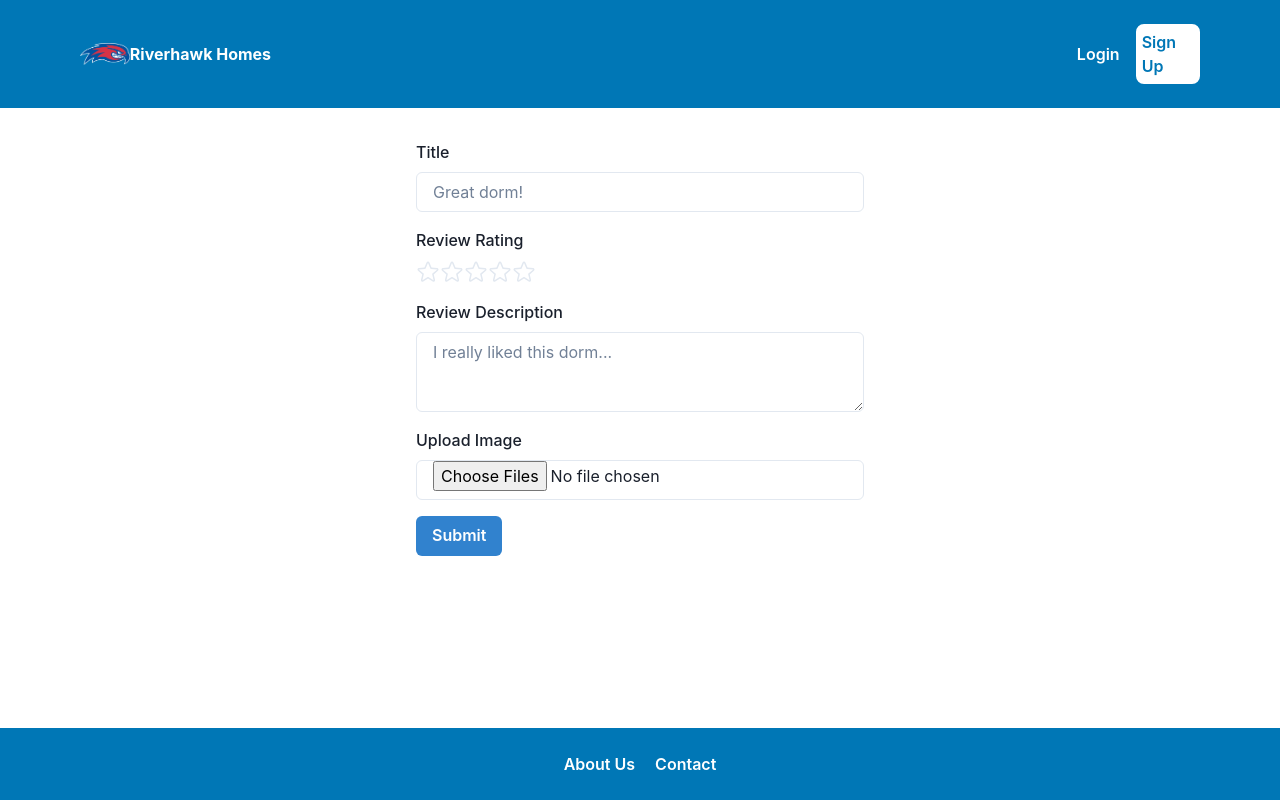
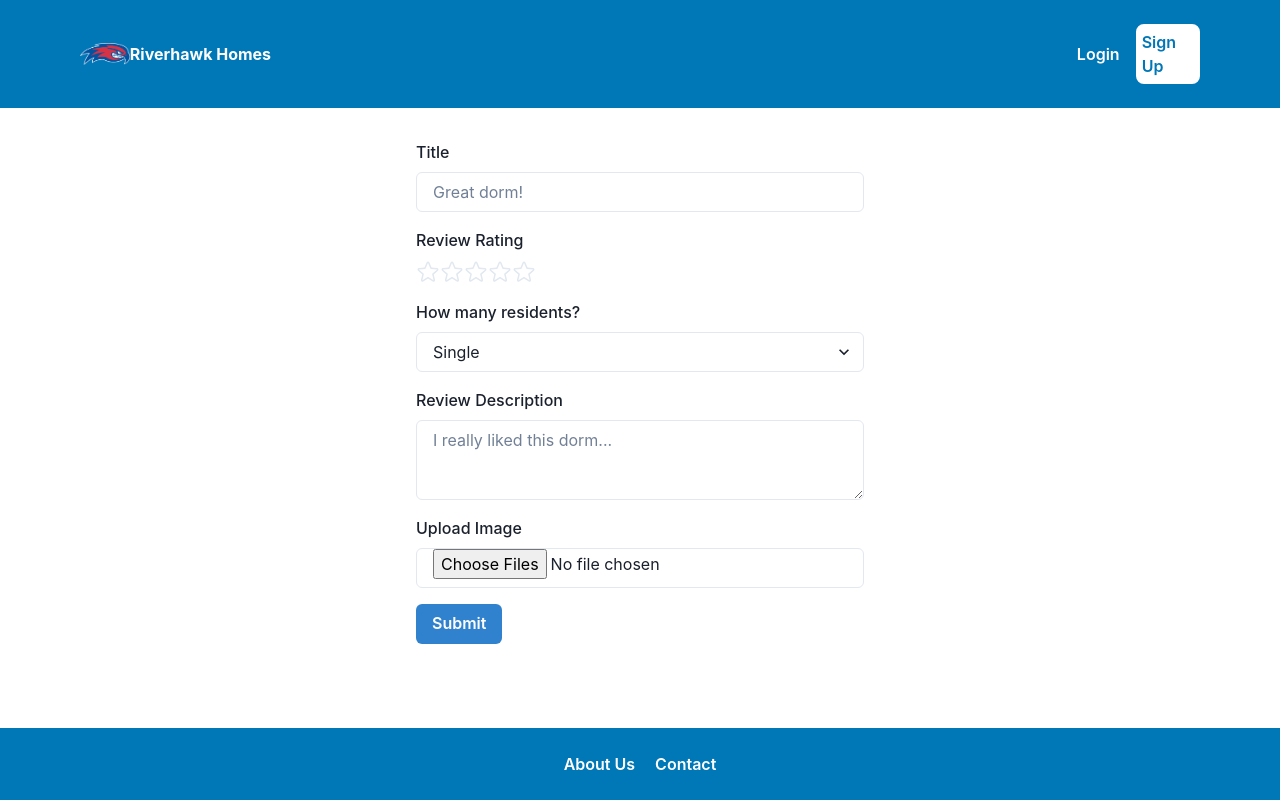
Before and after one commit to anthonyliang-8/riverhawk-homes, a React (Vite) app: page /dorm/1/rate in a window 1280 px wide. Built offline with nearby package versions, Linux system fonts and the light colour scheme; no server answers.

Commit message:
added dorm type dropdown menu

```diff
--- a/src/components/ReviewStars.jsx
+++ b/src/components/ReviewStars.jsx
@@ -16,7 +16,7 @@ const ReviewStars = ({ rating }) => {
     />
   ));
 
-  return <Box display={"flex"}>{stars}</Box>;
+  return <Box display={"flex"} alignItems={'center'}>{stars}</Box>;
 };
 
 export default ReviewStars;
--- a/src/pages/RatingForm.jsx
+++ b/src/pages/RatingForm.jsx
@@ -9,6 +9,7 @@ import {
   FormControl,
   FormLabel,
   useToast, // Import useToast from Chakra UI
+  Select
 } from "@chakra-ui/react";
 import { storage, db, auth } from "../Firebase"; // Import auth from Firebase
 import { ref, uploadBytesResumable, getDownloadURL } from "firebase/storage";
@@ -49,6 +50,7 @@ const RatingForm = () => {
   const [images, setImages] = useState([]);
   const [uploadProgress, setUploadProgress] = useState(0);
   const [isAuthenticated, setIsAuthenticated] = useState(false); // New state for authentication
+  const [selectedOption, setSelectedOption] = useState(""); // State for selected dropdown option
   const toast = useToast();
 
   useEffect(() => {
@@ -110,6 +112,7 @@ const RatingForm = () => {
         description,
         imageUrls,
         rating,
+        selectedOption
       });
       console.log("Review added with ID:", newReview.id);
       await updateAvgRating(db, id, parseInt(rating)); // update avg rating of dorm
@@ -148,6 +151,19 @@ const RatingForm = () => {
           />
         </FormControl>
         <FormControl mb={4}>
+          <FormLabel>How many residents?</FormLabel>
+          <Select
+            value={selectedOption}
+            onChange={(e) => setSelectedOption(e.target.value)}
+          >
+            <option value="Single">Single</option>
+            <option value="Double">Double</option>
+            <option value="Triple">Triple</option>
+            <option value="Quad">Quad</option>
+            <option value="Other">Other</option>
+          </Select>
+        </FormControl>
+        <FormControl mb={4}>
           <FormLabel>Review Description</FormLabel>
           <Textarea
             value={description}
--- a/src/pages/Reviews.jsx
+++ b/src/pages/Reviews.jsx
@@ -363,9 +363,9 @@ can be displayed*/
             <Text>{reviewListings.campus} Campus</Text>
             <Text>Price Range: ${reviewListings.price}</Text>
             <Stack direction="row">
-            <ReviewStars rating={rndDormRating(reviewListings.rating)} />
-            <Text>{reviewListings.rating}</Text>
-          </Stack>
+              <ReviewStars rating={rndDormRating(reviewListings.rating)} />
+              <Text>{reviewListings.rating}</Text>
+            </Stack>
           </Container>
 
           <Button colorScheme="blue">
@@ -425,9 +425,11 @@ can be displayed*/
           {/* Title for review */}
           <Text fontWeight="bold">{review.title}</Text>
           <Divider mt={".3em"} mb={".3m"} />
-          <Box mt={".3em"} mb={".5em"}>
+          <Box display={'flex'} alignItems={'center'} justifyContent={'space-between'} mt={".3em"} mb={".5em"}>
             <ReviewStars rating={parseInt(review.rating)} />
+            <Text>Dorm type: <Text as={'b'}> {review.selectedOption}</Text></Text>
           </Box>
+
           {/* Review description text*/}
           <Text mb={".5em"}>{review.description}</Text>
           <Box display={"flex"} flexDir={"row"} overflowX={"auto"}>
```
